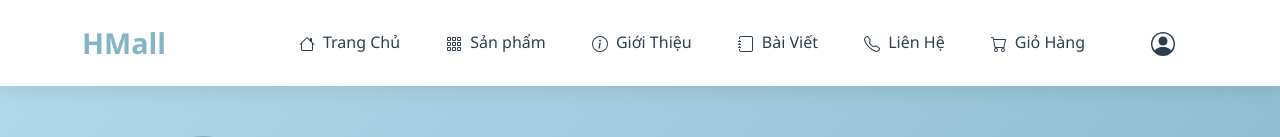
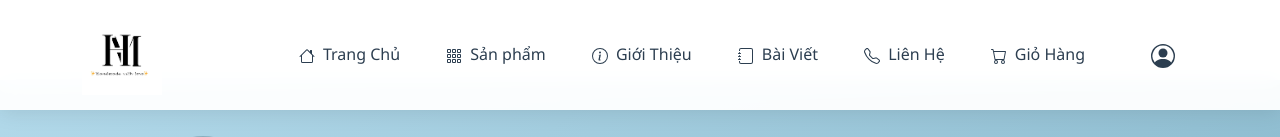
Before and after one commit to Thangdev02/hmall, a React (Vite) app: page / in a window 1280 px wide. Shown: the top 137 px of the page. Built offline with nearby package versions, Linux system fonts and the light colour scheme.

Commit message:
vinh ne anh

```diff
--- a/src/components/Navbar.jsx
+++ b/src/components/Navbar.jsx
@@ -30,8 +30,8 @@ const NavigationBar = () => {
   return (
     <Navbar expand="lg" className="navbar-custom" fixed="top">
       <Container>
-        <LinkContainer to="/">
-          <Navbar.Brand className="navbar-brand-custom">HMall</Navbar.Brand>
+        <LinkContainer to="/" style={{ width: "80px", height: "80px" }}>
+          <img src="public/images/HMallLogo.jpg" alt="Logo" />
         </LinkContainer>
 
         <Navbar.Toggle aria-controls="basic-navbar-nav" />
--- a/src/pages/ProductsDetail/ProductDetail.jsx
+++ b/src/pages/ProductsDetail/ProductDetail.jsx
@@ -1,6 +1,6 @@
 "use client"
 
-import { useParams, Link } from "react-router-dom"
+import { useParams, Link, useNavigate } from "react-router-dom"
 import { Container, Row, Col, Button, Badge, Card, Form, Modal, Toast, ToastContainer } from "react-bootstrap"
 import { motion } from "framer-motion"
 import { Star, Heart } from "react-bootstrap-icons"
@@ -12,6 +12,7 @@ import "./ProductDetail.css"
 
 const ProductDetail = () => {
   const { id } = useParams()
+  const navigate = useNavigate()
   const [product, setProduct] = useState(null)
   const [loading, setLoading] = useState(true)
   const [selectedImage, setSelectedImage] = useState("")
@@ -98,6 +99,11 @@ const ProductDetail = () => {
         setToastMessage(`Đã thêm ${cartQuantity} sản phẩm vào giỏ hàng!`)
         setShowToast(true)
         setCartQuantity(1) // Reset quantity to 1 after adding
+
+        // Navigate to cart page after successful addition
+        setTimeout(() => {
+          navigate('/cart')
+        }, 1000) // Wait 1 second to show toast message
       } else {
         setToastMessage(res.message || "Thêm vào giỏ hàng thất bại!")
         setShowToast(true)
```
Also changed, not shown: public/images/HMallLogo.jpg (added).
